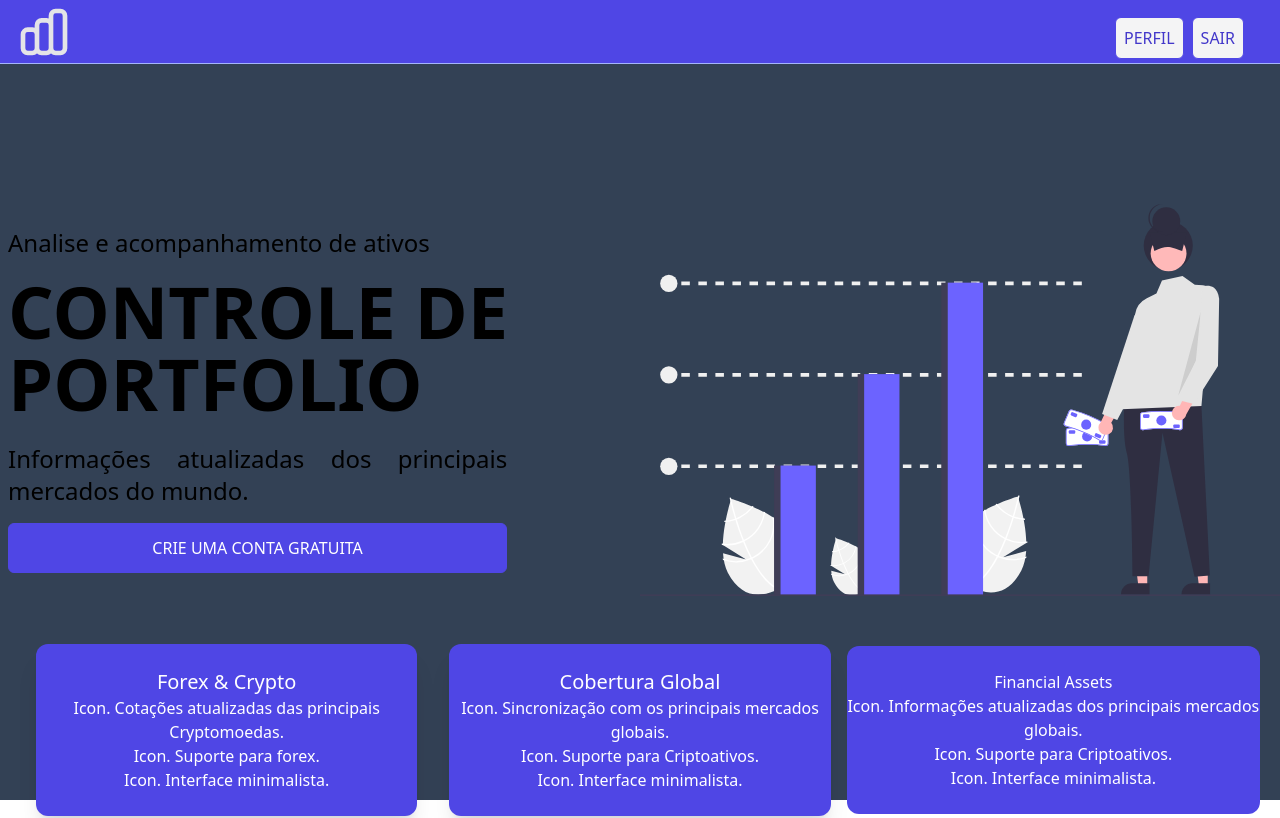
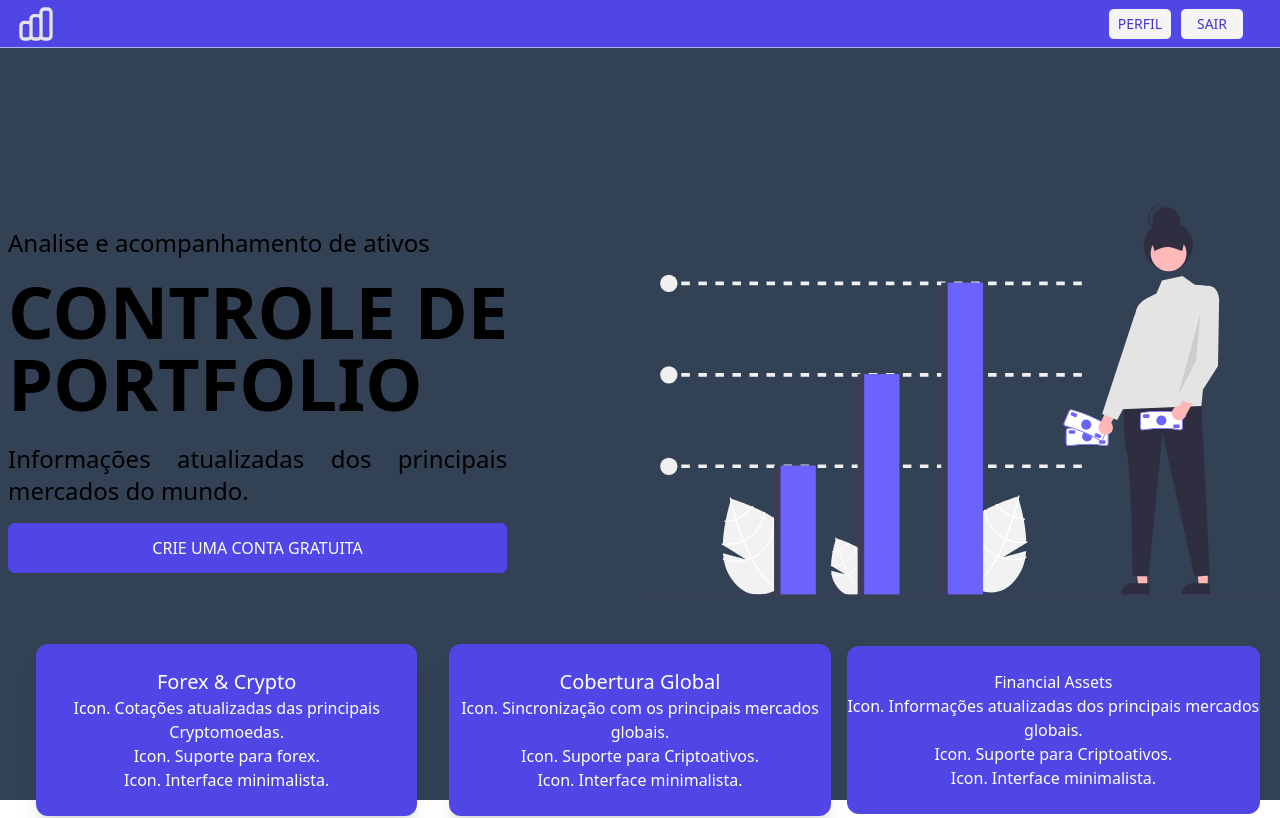
Before and after one commit to feuvpi/MinhaCarteira, a React (Create React App) app in the folder frontend/: page /home in a window 1280 px wide. Shown: the top 818 px of the page. Built offline with nearby package versions, Linux system fonts and the light colour scheme; the HTML template or start-up script is replaced by a standard one.

Commit message:
updating the look of navbar.

```diff
--- a/frontend/src/components/Navbar.jsx
+++ b/frontend/src/components/Navbar.jsx
@@ -22,20 +22,20 @@ const Navbar = () => {
   const handleClose = () => setNav(!nav)
 
   return (
-    <div className='w-screen h-16 z-100 bg-indigo-600 border-b border-indigo-300 fixed drop-shadow-xs'>
+    <div className='w-screen h-12 z-100 bg-indigo-600 border-b border-indigo-300 fixed drop-shadow-xs flex content-center'>
       <div className='px-4 flex justify-between items-center content-end w-full h-full'>
-        <div className='flex items-center'>
+        <div className='flex'>
           <Link to='/'>
             <div className='flex self-end'>
-              <ChartBarIcon className='w-14 mr-2 text-zinc-200' />
+              <ChartBarIcon className='w-10 mr-2 text-zinc-200' />
             </div>
           </Link>
         </div>
-        <div className='hidden md:flex pr-4 self-end'>
+        <div className='flex hidden md:flex pr-4 items-center self-center'>
           <Link to='/login'>
-            <button className='bg-zinc-100 text-indigo-700 hover:bg-zinc-300 w-18'>PERFIL</button>
+            <button className='flex bg-zinc-100 text-indigo-700 hover:bg-zinc-300 w-16 h-8 text-sm inline-flex place-content-center place-items-center'>PERFIL</button>
           </Link>
-            <button onClick={logout} className="bg-zinc-100 text-indigo-700 hover:bg-zinc-300 w-18">SAIR</button>
+            <button onClick={logout} className="bg-zinc-100 text-indigo-700 hover:bg-zinc-300 inline-flex h-8 text-sm w-16 place-content-center place-items-center">SAIR</button>
         </div>
         {/* Collapsable Menu */}
         <div className='md:hidden mr-4' onClick={handleClick}>
@@ -51,7 +51,7 @@ const Navbar = () => {
         }
       >
         <div className='flex flex-col'>
-          <button>PERFIL</button>
+          <button className="w-22">PERFIL</button>
           <button onClick={logout}>SAIR</button>
         </div>
       </ul>
```
